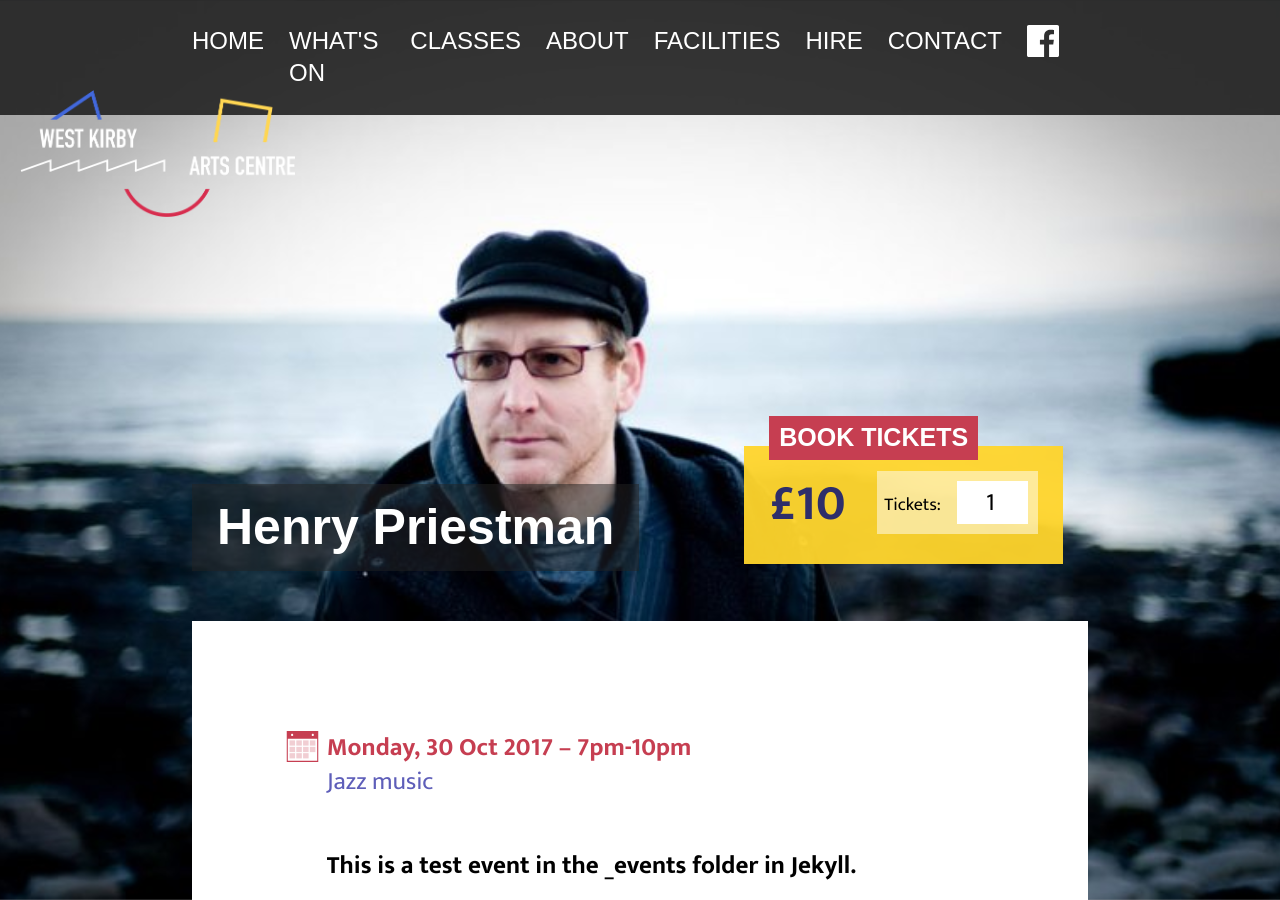
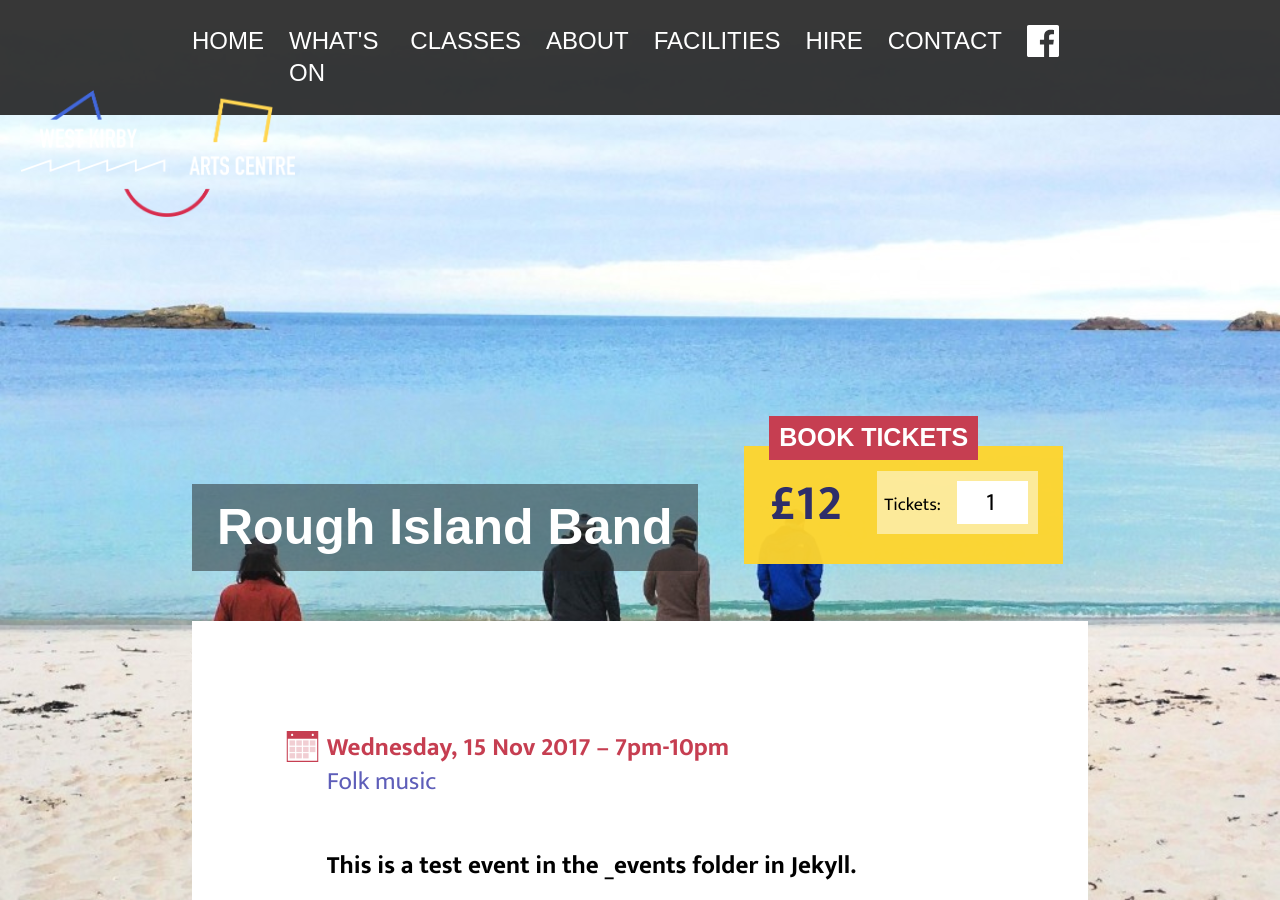
Before and after one commit to martincf/westkirbyartscentre, a Jekyll site: the page built from _events/2017-11-15-roughislandband.markdown, in a window 1280 px wide and 900 px high. Built offline with Jekyll 4.4.1, drawn with Linux system fonts in a browser that asks for light colours; nearby versions of some CDN libraries; some web fonts are replaced; comment, search, counter and statistics services are not loaded.

Commit message:
Updated events; fixed events listing date formula on event list page.

```diff
--- a/_events/2017-10-30-event-test5.markdown
+++ b/_events/2017-11-15-roughislandband.markdown
@@ -1,13 +1,13 @@
 ---
 layout: eventdetail
-title:  "Henry Priestman"
+title:  "Rough Island Band"
 section_title: Music event
 bookable: yes
-price: 10
+price: 12
 time: 7pm-10pm
-date: 2017-10-30
-type: Jazz music
-image: henrypriestman
-permalink: /events/my-test-event5
+date: 2017-11-15
+type: Folk music
+image: roughislandband
+permalink: /events/roughislandband
 ---
 This is a test event in the _events folder in Jekyll.
```
Also changed, not shown: _events/2017-10-29-event-test.markdown (deleted, +0 -13 lines), _events/2017-10-30-event-joshharty.markdown (deleted, +0 -16 lines), _events/2017-10-30-event-test2.markdown (deleted, +0 -16 lines), _events/2017-11-11-rememberance.markdown (added, +18 -0 lines), _events/2017-11-25-jazzfunkdisco.markdown (added, +14 -0 lines), _events/2017-12-01-christmasceilidh.markdown (added, +14 -0 lines), _includes/eventslist.html (+13 -0 lines), assets/images/events/jazzfunkdisco.jpg (added), assets/images/events/rememberance.jpg (added), assets/images/events/roughislandband.jpg (added), 1 other file.
